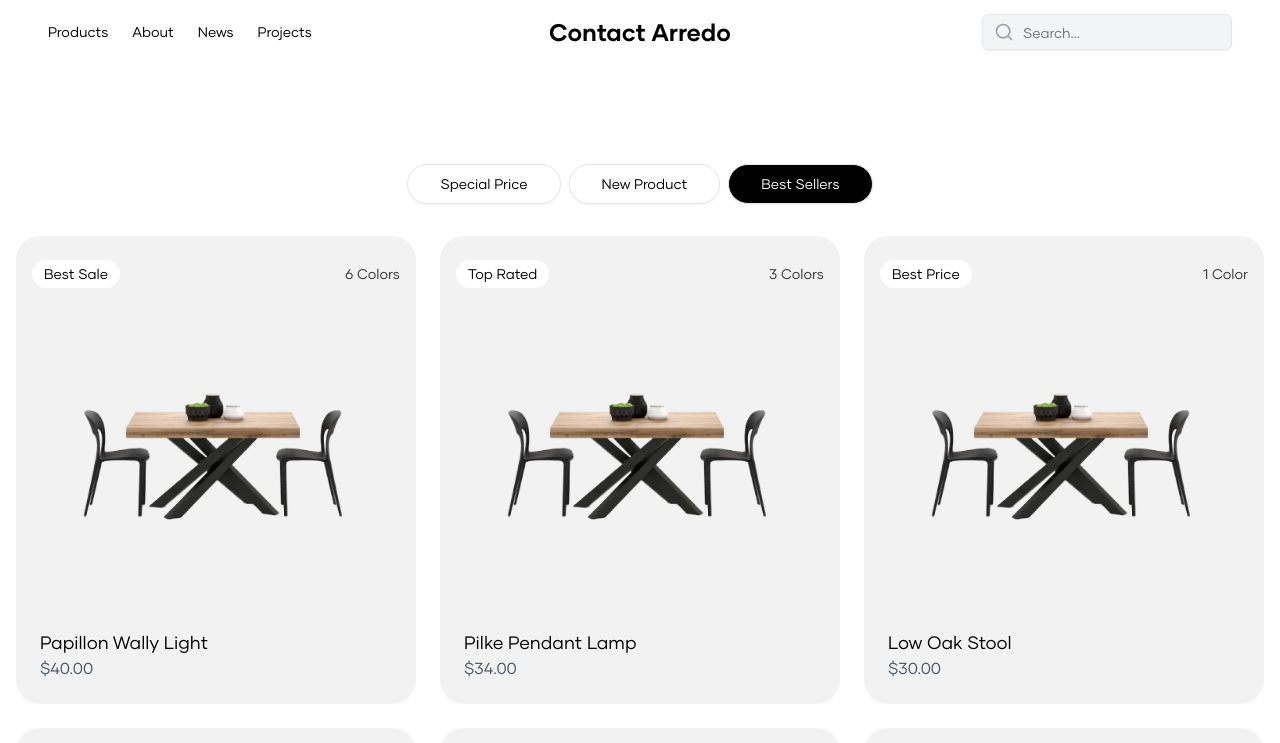
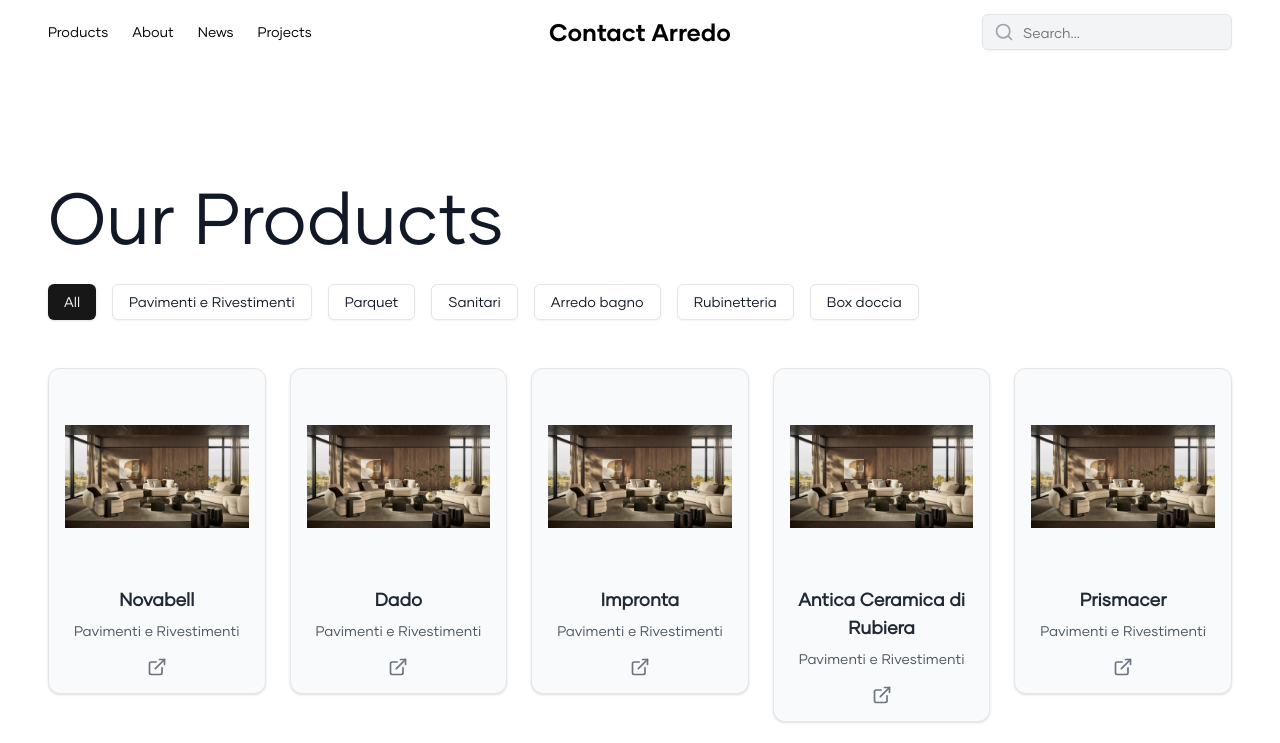
Before and after one commit to gerardonastri/Contact-Arredo, a Next.js app: page /products in a window 1280 px wide. Shown: the top 743 px of the page. Built offline with nearby package versions, Linux system fonts and the light colour scheme.

Commit message:
products page

```diff
--- a/app/(root)/products/page.tsx
+++ b/app/(root)/products/page.tsx
@@ -1,12 +1,136 @@
-import React from "react";
-import ProductGrid from "./_components/grid";
+"use client"
 
-const Products = () => {
+import { useState } from 'react'
+import { motion } from 'framer-motion'
+import { ExternalLink } from 'lucide-react'
+import Image from 'next/image'
+import { Button } from "@/components/ui/button"
+import { Card, CardContent } from "@/components/ui/card"
+
+const categories = [
+  "Pavimenti e Rivestimenti",
+  "Parquet",
+  "Sanitari",
+  "Arredo bagno",
+  "Rubinetteria",
+  "Box doccia"
+]
+
+const products = [
+  { name: "Novabell", category: "Pavimenti e Rivestimenti", url: "https://www.novabell.it" },
+  { name: "Dado", category: "Pavimenti e Rivestimenti", url: "https://www.dadoceramica.it" },
+  { name: "Impronta", category: "Pavimenti e Rivestimenti", url: "https://www.impronta.it" },
+  { name: "Antica Ceramica di Rubiera", category: "Pavimenti e Rivestimenti", url: "https://www.anticaceramicarubiera.it" },
+  { name: "Prismacer", category: "Pavimenti e Rivestimenti", url: "https://www.prismacer.es" },
+  { name: "Studio One", category: "Pavimenti e Rivestimenti", url: "https://www.studiooneceramiche.it" },
+  { name: "Exagres", category: "Pavimenti e Rivestimenti", url: "https://www.exagres.es" },
+  { name: "Flaviker", category: "Pavimenti e Rivestimenti", url: "https://www.flavikerpisa.it" },
+  { name: "Tecnolam", category: "Pavimenti e Rivestimenti", url: "https://www.tecnolam.it" },
+  { name: "Mac3", category: "Pavimenti e Rivestimenti", url: "https://www.mac3.it" },
+  { name: "Keradom", category: "Pavimenti e Rivestimenti", url: "https://www.keradom.it" },
+  { name: "Cerasarda", category: "Pavimenti e Rivestimenti", url: "https://www.cerasarda.it" },
+  { name: "Tavar", category: "Parquet", url: "https://www.tavar.it" },
+  { name: "Parquet Italia", category: "Parquet", url: "https://www.parquetitalia.it" },
+  { name: "Azzurra", category: "Sanitari", url: "https://www.azzurraceramica.it" },
+  { name: "Globo", category: "Sanitari", url: "https://www.ceramicaglobo.com" },
+  { name: "Nic", category: "Sanitari", url: "https://www.nicdesign.it" },
+  { name: "Disegno Ceramica", category: "Sanitari", url: "https://www.disegnoceramica.com" },
+  { name: "Archeda", category: "Arredo bagno", url: "https://www.archedabagno.it" },
+  { name: "Arcom", category: "Arredo bagno", url: "https://www.arcom.it" },
+  { name: "Falegnameria Adriatica", category: "Arredo bagno", url: "https://www.falegnameriadriatica.it" },
+  { name: "Nic", category: "Arredo bagno", url: "https://www.nicdesign.it" },
+  { name: "Arblu'", category: "Arredo bagno", url: "https://www.arblu.it" },
+  { name: "Treemme", category: "Rubinetteria", url: "https://www.treemmetap.it" },
+  { name: "Vema", category: "Rubinetteria", url: "https://www.vemastore.com" },
+  { name: "Demm", category: "Rubinetteria", url: "https://www.demm.it" },
+  { name: "PDP", category: "Box doccia", url: "https://www.pdpboxdoccia.com" },
+  { name: "Arblu'", category: "Box doccia", url: "https://www.arblu.it" },
+  { name: "GME", category: "Box doccia", url: "https://www.gmeitaly.com" },
+  { name: "Relax", category: "Box doccia", url: "https://www.relaxboxdoccia.it" },
+]
+
+export default function ProductsPage() {
+  const [activeCategory, setActiveCategory] = useState("All")
+
+  const filteredProducts = activeCategory === "All"
+    ? products
+    : products.filter(product => product.category === activeCategory)
+
   return (
-    <main>
-      <ProductGrid />
-    </main>
-  );
-};
+    <div className="min-h-screen bg-white text-gray-900">
+      <div className="max-w-[1700px] mx-auto px-4 lg:px-[3rem] py-20">
+        <motion.h1
+          initial={{ opacity: 0, y: 20 }}
+          animate={{ opacity: 1, y: 0 }}
+          transition={{ duration: 0.5 }}
+          className="text-5xl md:text-7xl font-light mb-8"
+        >
+          Our Products
+        </motion.h1>
 
-export default Products;
+        <motion.div
+          initial={{ opacity: 0, y: 20 }}
+          animate={{ opacity: 1, y: 0 }}
+          transition={{ duration: 0.5, delay: 0.2 }}
+          className="mb-12"
+        >
+          <div className="flex flex-wrap gap-4">
+            <Button
+              variant={activeCategory === "All" ? "default" : "outline"}
+              onClick={() => setActiveCategory("All")}
+              className="text-sm"
+            >
+              All
+            </Button>
+            {categories.map((category, index) => (
+              <Button
+                key={`${category}-${index}`}
+                variant={activeCategory === category ? "default" : "outline"}
+                onClick={() => setActiveCategory(category)}
+                className="text-sm"
+              >
+                {category}
+              </Button>
+            ))}
+          </div>
+        </motion.div>
+
+        <motion.div
+          initial={{ opacity: 0, y: 20 }}
+          animate={{ opacity: 1, y: 0 }}
+          transition={{ duration: 0.5, delay: 0.4 }}
+          className="grid grid-cols-2 sm:grid-cols-3 md:grid-cols-4 lg:grid-cols-5 gap-6"
+        >
+          {filteredProducts.map((product, index) => (
+            <motion.div
+              key={`${product.name}-${index}`}
+              initial={{ opacity: 0, y: 20 }}
+              animate={{ opacity: 1, y: 0 }}
+              transition={{ duration: 0.5, delay: index * 0.05 }}
+            >
+              <Card className="bg-gray-50 hover:bg-gray-100 transition-colors">
+                <CardContent className="p-4">
+                  <a href={product.url} target="_blank" rel="noopener noreferrer" className="block">
+                    <div className="aspect-square relative mb-4">
+                      <Image
+                        src={`/images/hero.webp`}
+                        alt={`${product.name} logo`}
+                        fill
+                        className="object-contain"
+                      />
+                    </div>
+                    <h3 className="text-lg font-semibold mb-2 text-center text-gray-800">{product.name}</h3>
+                    <p className="text-sm text-gray-600 text-center mb-4">{product.category}</p>
+                    <div className="flex justify-center">
+                      <ExternalLink className="w-5 h-5 text-gray-500" />
+                    </div>
+                  </a>
+                </CardContent>
+              </Card>
+            </motion.div>
+          ))}
+        </motion.div>
+      </div>
+    </div>
+  )
+}
--- a/app/(root)/projects/[id]/page.tsx
+++ b/app/(root)/projects/[id]/page.tsx
@@ -1,32 +1,43 @@
-"use client"
+"use client";
 
-import { motion } from 'framer-motion'
-import { ArrowLeft, Star } from 'lucide-react'
-import Image from 'next/image'
-import Link from 'next/link'
-import { Button } from "@/components/ui/button"
+import { motion } from "framer-motion";
+import { ArrowLeft, Star } from "lucide-react";
+import Image from "next/image";
+import Link from "next/link";
+import { Button } from "@/components/ui/button";
 
 // Mock data for the single project
 const project = {
   id: 1,
   title: "Modern Minimalist Villa",
-  description: "This stunning contemporary villa showcases the perfect blend of minimalist design and luxurious living. Our team transformed a dated structure into a sleek, modern home that embraces clean lines, natural materials, and an open concept layout.",
+  description:
+    "This stunning contemporary villa showcases the perfect blend of minimalist design and luxurious living. Our team transformed a dated structure into a sleek, modern home that embraces clean lines, natural materials, and an open concept layout.",
   images: {
     before: "/images/grid/img-1.avif",
     during: "/images/grid/img-2.avif",
-    after: "/images/grid/img-3.avif"
+    after: "/images/grid/img-3.avif",
   },
   details: [
     "Complete structural renovation",
     "Custom-designed furniture and fixtures",
     "State-of-the-art home automation system",
-    "Sustainable materials and energy-efficient solutions"
+    "Sustainable materials and energy-efficient solutions",
   ],
   reviews: [
-    { id: 1, author: "Emma S.", rating: 5, text: "Absolutely blown away by the transformation! The attention to detail is impeccable." },
-    { id: 2, author: "Michael L.", rating: 5, text: "The team's vision and execution were flawless. Our dream home became a reality." }
-  ]
-}
+    {
+      id: 1,
+      author: "Emma S.",
+      rating: 5,
+      text: "Absolutely blown away by the transformation! The attention to detail is impeccable.",
+    },
+    {
+      id: 2,
+      author: "Michael L.",
+      rating: 5,
+      text: "The team's vision and execution were flawless. Our dream home became a reality.",
+    },
+  ],
+};
 
 export default function SingleProjectPage() {
   return (
@@ -63,7 +74,9 @@
                 className="object-cover rounded-lg"
               />
               <div className="absolute bottom-4 left-4 bg-black bg-opacity-70 px-3 py-1 rounded">
-                <span className="text-sm font-light capitalize text-white">{stage}</span>
+                <span className="text-sm font-light capitalize text-white">
+                  {stage}
+                </span>
               </div>
             </div>
           ))}
@@ -97,7 +110,10 @@
               <div key={review.id} className="bg-gray-900 p-6 rounded-lg">
                 <div className="flex items-center mb-4">
                   {[...Array(review.rating)].map((_, i) => (
-                    <Star key={i} className="h-5 w-5 text-yellow-400 fill-current" />
+                    <Star
+                      key={i}
+                      className="h-5 w-5 text-yellow-400 fill-current"
+                    />
                   ))}
                 </div>
                 <p className="text-gray-300 mb-4">&quot;{review.text}&quot;</p>
@@ -113,12 +129,16 @@
           transition={{ duration: 0.5, delay: 0.8 }}
         >
           <Link href="/projects">
-            <Button variant="outline" size="lg" className="text-white border-white hover:bg-white hover:text-black transition-colors">
+            <Button
+              variant="outline"
+              size="lg"
+              className="text-white border-white hover:bg-white hover:text-black transition-colors"
+            >
               <ArrowLeft className="mr-2 h-4 w-4" /> Back to Projects
             </Button>
           </Link>
         </motion.div>
       </div>
     </div>
-  )
+  );
 }
```
Lines whose indentation alone changed are shown as unchanged.
